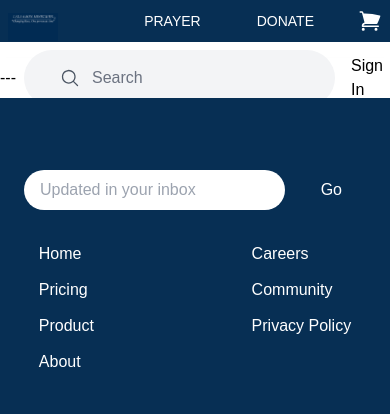
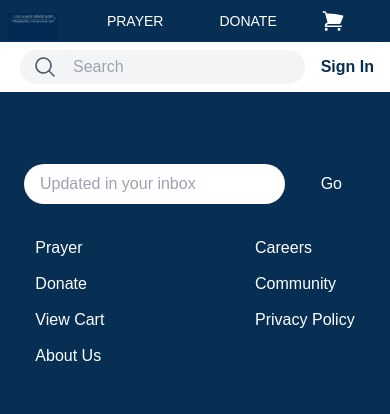
Before and after one commit to Fortzy05/Laurabon-foundation-2.0, a React (Vite) app: page / in a window 390 px wide. Shown: the top 414 px of the page. Built offline with nearby package versions, Linux system fonts and the light colour scheme.

Commit message:
fix error on header center

```diff
--- a/src/Components/Footer.jsx
+++ b/src/Components/Footer.jsx
@@ -36,16 +36,16 @@ function Footer() {
         <div className="flex justify-around space-x-32">
           <div className="flex flex-col space-y-3 text-white">
             <a href="#" className="hover:text-brightRed">
-              Home
+              Prayer
             </a>
             <a href="#" className="hover:text-brightRed">
-              Pricing
+              Donate
             </a>
             <a href="#" className="hover:text-brightRed">
-              Product
+              View Cart
             </a>
             <a href="#" className="hover:text-brightRed">
-              About
+              About Us
             </a>
           </div>
           <div className="flex flex-col space-y-3 text-white">
--- a/src/Components/Header.jsx
+++ b/src/Components/Header.jsx
@@ -8,11 +8,11 @@ import HeaderBottom from "./HeaderBottom";
 import HeaderCenter from "./HeaderCenter";
 export default function Header() {
   return (
-    <nav className="relative container mx-auto overflow-hidden">
-      <div className="flex p-2 text-white items-center justify-between space-x-3 w-full h-[42px]  bg-[rgb(7,47,84)]">
+    <nav className="relative mx-auto overflow-hidden">
+      <div className="flex p-2 text-white items-center justify-between space-x-3 w-full h-[42px]  bg-[#072f54]">
         <img className="mt-3 h-7 " src={logo} alt="laurabon logo" />
-        <div className="md:flex space-x-6 uppercase text-white font-medium">
-          <ul className="flex gap-5 text-white items-center space-x-3">
+        <div className="md:flex space-x-6 uppercase text-white font-medium md:space-x-11">
+          <ul className="flex gap-5 text-white items-center space-x-3 ">
             <li>
               <a href="" className="text-sm  py-4 px-3">
                 PRAYER
@@ -42,14 +42,16 @@ export default function Header() {
             </li>
           </ul>
         </div>
+        <form>
           <div className="md:flex hidden ml-2 items-center bg-gray-200 rounded-full p-1">
             <MagnifyingGlassIcon className="h-4 text-gray-600 ml-2" />
             <input
               type="text"
               placeholder="Search"
-            className="hidden md:inline-flex ml-3 flex-shrink items-center bg-transparent outline-none placeholder-gray-500"
+              className="hidden md:inline-flex ml-3 flex-shrink items-center bg-transparent outline-none placeholder-gray-500 focus:outline-none text-gray-500"
             />
           </div>
+        </form>
       </div>
       <HeaderCenter />
     </nav>
--- a/src/Components/HeaderCenter.jsx
+++ b/src/Components/HeaderCenter.jsx
@@ -2,55 +2,52 @@ import React from 'react'
 import { ShoppingCartIcon, MagnifyingGlassIcon } from '@heroicons/react/24/solid'
 function HeaderCenter() {
   return (
-    <div className="flex shadow-md bg-white h-[40px] mt-4 top-[90px] items-center">
-        <button
-        className="flex hamburger md:hidden focus:outline-none"
-      >
-        <span className="hamburger-top">-</span>
-        <span className="hamburger-middle">-</span>
-        <span className="hamburger-bottom">-</span>
+    <div className="flex shadow-md h-[50px] items-center">
+      <div>
+        <button className="flex hamburger md:hidden focus:outline-none bg-red-800">
+          <span className="hamburger-top"></span>
+          <span className="hamburger-middle"></span>
+          <span className="hamburger-bottom"></span>
         </button>
         <div className="md:hidden">
-        <div
-          id="menu"
-          className="absolute flex-col items-center self-end hidden py-8 mt-10 space-y-6 font-bold bg-white sm:w-auto sm:self-center left-6 right-6 drop-shadow-md"
-        >
-          <a href="#">Pricing</a>
-          <a href="#">Product</a>
-          <a href="#">About Us</a>
-          <a href="#">Careers</a>
+          <div className="absolute flex-col items-center self-end hidden py-8 mt-10 space-y-6 font-bold bg-white sm:w-auto sm:self-center left-6 right-6 drop-shadow-md">
+            <a href="#">Prayer</a>
+            <a href="#">Donate</a>
+            <a href="#">Shop</a>
+            <a href="#">View Cart</a>
             <a href="#">Community</a>
           </div>
         </div>
-        <div className="flex md:hidden ml-2 items-center bg-gray-100 rounded-full p-4 px-9">
-          <MagnifyingGlassIcon className="h-5 text-gray-600" />
+      </div>
+
+      <form className="flex md:hidden ml-5 items-center bg-gray-100 rounded-full p-[5px] flex-grow">
+        <MagnifyingGlassIcon className="ml-2 h-6 text-gray-600" />
         <input
           type="text"
           placeholder="Search"
-            className="md:hidden ml-3 flex-shrink items-center bg-transparent outline-none placeholder-gray-500"
+          className="md:hidden bg-gray-100 flex-1 px-4 rounded-full focus:outline-none"
         />
-        </div>
-        <p className="flex md:hidden">
+      </form>
+
+      <p className="flex md:hidden font-bold text-[#072f54]">
         <a href="" className="px-4">
           Sign In
         </a>
       </p>
-        <div className="md:flex hidden mx-auto w-screen justify-center p-[10px] space-x-4 py-5 items-center">
-          <p className="text-[20px] p-4 text-[rgb(3,41,61)]">WATCH + LISTEN</p>
+      <div className="md:flex hidden mx-auto text-[#03293d] w-screen justify-center p-[10px] space-x-4 items-center">
+        <p className="text-[20px] p-4 ">WATCH + LISTEN</p>
         <div className="h-5 border-[rgba(3,41,61,1)] border-l-2 "></div>
-          <p className="text-[20px] p-4 text-[rgb(3,41,61)]">
-            LAURABON FOUNDATION
-          </p>
+        <p className="text-[20px] p-4">LAURABON FOUNDATION</p>
         <div className="h-5 border-[rgba(3,41,61,1)] border-l-2 "></div>
-          <p className="text-[20px] p-4 text-[rgb(3,41,61)]">STUDY</p>
+        <p className="text-[20px] p-4 ">STUDY</p>
         <div className="h-5 border-[rgba(3,41,61,1)] border-l-2 "></div>
-          <p className="text-[20px] font-medium text-[rgb(3,41,61)] flex gap-2 items-center">
+        <p className="text-[20px] font-medium flex gap-2 items-center">
           <ShoppingCartIcon className="h-8 w-8 text-gray-500" />
           SHOP
         </p>
       </div>
     </div>
-  )
+  );
 }
 
 export default HeaderCenter
```
Lines whose indentation alone changed are shown as unchanged.
